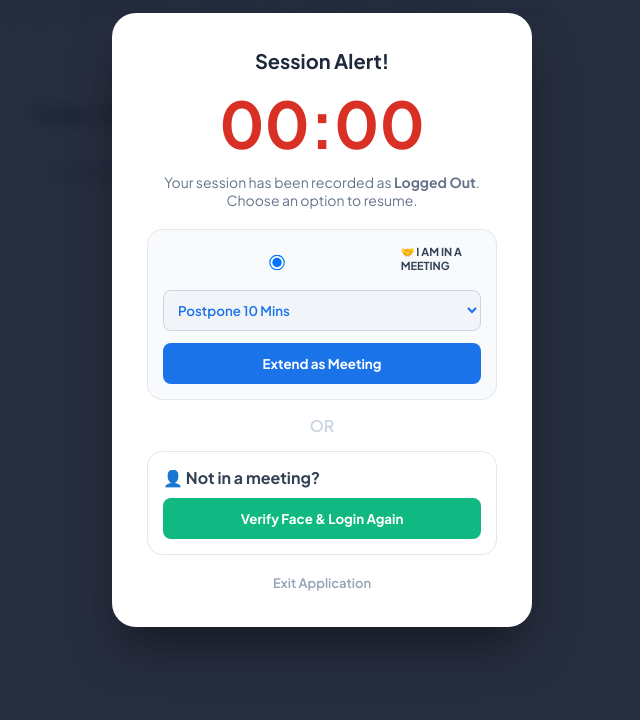
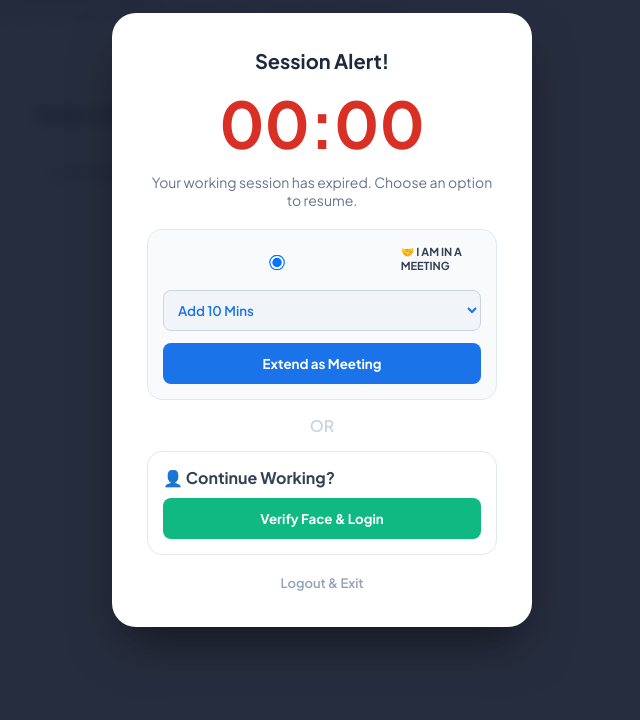
Before and after one commit to vtabsquare/Biometric-Attendance-System, a Flask app: template templates/employee_dashboard.html in a window 1280 px wide. Shown: the part 80-800 px from the top of the page, without its empty margins (318-958 px from the left). Run offline with Flask 3, Linux system fonts and the light colour scheme; the template is opened without the code that fills it, so the values that code supplies are empty.

Commit message:
Added security popup, OS notifications, and meeting-to-meeting logic

```diff
--- a/app.py
+++ b/app.py
@@ -97,7 +97,7 @@ def login():
             if check_password_hash(user_data[4], password):
                 session.clear()
                 session.permanent = True
-                app.permanent_session_lifetime = timedelta(minutes=2) # Test value: Change back to hours=2 for production
+                app.permanent_session_lifetime = timedelta(minutes=2)
                 session.update({
                     'user_row': cell.row,
                     'first_name': user_data[0],
@@ -163,7 +163,6 @@ def process_verification():
     data = request.get_json()
     row_id = session.get('user_row')
     mode = data.get('mode', 'login')
-
     loc_text = data.get('detailed_location', 'Unknown')
     map_link = data.get('location', '#')
     full_loc_string = f"{loc_text} | {map_link}"
@@ -185,11 +184,10 @@ def process_verification():
             records = attn_sheet.get_all_records()
             open_row = next((i for i, r in enumerate(records, 2) if r['First Name'] == user_data[0] and r['Date'] == today and not r.get('Logout Time')), None)
 
-            # FIX: ALWAYS CLOSE PREVIOUS SESSION AND RECORD ACCURATE LOCATION
             if open_row:
-                attn_sheet.update_cell(open_row, 5, cur_time)      # Col E: Logout Time
-                attn_sheet.update_cell(open_row, 6, "Present")     # Col F: Status
-                attn_sheet.update_cell(open_row, 8, full_loc_string)# Col H: Logout Location
+                attn_sheet.update_cell(open_row, 5, cur_time)
+                attn_sheet.update_cell(open_row, 6, "Present")
+                attn_sheet.update_cell(open_row, 8, full_loc_string)
 
             if mode == 'logout':
                 session.clear()
@@ -201,10 +199,27 @@ def process_verification():
                 return jsonify({"success": True, "redirect": "/employee/dashboard"})
 
         return jsonify({"success": False, "message": "Face not recognized."})
+    except Exception as e:
+        return jsonify({"success": False, "message": "Server error."})
 
-    except Exception as e:
-        print(f"Verification Error: {e}")
-        return jsonify({"success": False, "message": "Server error during verification."})
+# --- UPDATED: SECURE LOGOUT PREPARATION ---
+@app.route('/prepare_logout', methods=['POST'])
+def prepare_logout():
+    if 'user_row' not in session: return jsonify({"success": False})
+    try:
+        _, attn_sheet = get_sheets()
+        IST = pytz.timezone('Asia/Kolkata')
+        now = datetime.now(IST)
+        today, cur_time = now.strftime("%Y-%m-%d"), now.strftime("%H:%M:%S")
+        records = attn_sheet.get_all_records()
+        # Find and accurately end the 'In Meeting' row if user is leaving early
+        for i, r in enumerate(records, start=2):
+            if r['First Name'] == session.get('first_name') and r['Date'] == today and r['Status'] == 'In Meeting' and not r.get('Logout Time'):
+                attn_sheet.update_cell(i, 5, cur_time)
+                break
+        return jsonify({"success": True})
+    except:
+        return jsonify({"success": False})
 
 @app.route('/auto_logout_record', methods=['POST'])
 def auto_logout_record():
@@ -244,7 +259,6 @@ def start_meeting():
                 attn_sheet.update_cell(i, 6, "Transition to Meeting")
                 break
 
-        # New Meeting Row
         attn_sheet.append_row([user_data[0], user_data[1], today, start_time, end_time, "In Meeting", "Meeting Popup", "Meeting Popup"])
 
         session.permanent = True
@@ -296,19 +310,15 @@ def add_employee():
         user_row = user_sheet.find(e).row
         reg_link = f"https://biometric-attendance-system-tsca.onrender.com/register_face/{user_row}"
 
-        # PROFESSIONAL EMAIL TEMPLATE (Matching Image 5)
         email_html = f"""
         <div style="background-color: #121212; color: #ffffff; padding: 40px; font-family: sans-serif; border-radius: 10px;">
             <h1 style="color: #4c8bf5; font-size: 28px;">Hello {f},</h1>
             <p style="font-size: 18px; line-height: 1.6;">Your workspace account is ready. Please follow these steps:</p>
-
             <div style="background-color: #1a1a1a; padding: 25px; border-radius: 12px; margin: 25px 0; border: 1px solid #333;">
                 <p style="margin: 0 0 10px 0;"><b>1. Temporary Password:</b> <code style="background-color: #333; padding: 4px 8px; border-radius: 6px; color: #4c8bf5;">{temp_pass}</code></p>
                 <p style="margin: 0;"><b>2. Face Registration:</b> You must register your face profile before logging in.</p>
             </div>
-
             <a href="{reg_link}" style="display: inline-block; background-color: #4c8bf5; color: white; padding: 16px 32px; text-decoration: none; border-radius: 8px; font-weight: bold; font-size: 16px;">Register Face Now</a>
-
             <p style="font-size: 13px; color: #888888; margin-top: 30px; border-top: 1px solid #333; padding-top: 20px;">Note: You will be asked to change your password on first login for security.</p>
         </div>
         """
@@ -325,10 +335,15 @@ def delete_employee(row_id):
     try:
         employee_data = user_sheet.row_values(row_id)
         first_name = employee_data[0]
+        # Wipe Attendance logs from bottom up
+        all_logs = attn_sheet.get_all_values()
+        for i in range(len(all_logs), 1, -1):
+            if all_logs[i-1][0] == first_name:
+                attn_sheet.delete_rows(i)
         user_sheet.delete_rows(row_id)
-        flash(f"Deleted {first_name}.", "success")
+        flash(f"Employee {first_name} and records deleted.", "success")
     except:
-        flash("Deletion error.", "error")
+        flash("Error during deletion.", "error")
     return redirect(url_for('admin_dashboard'))
 
 @app.route('/update_password', methods=['POST'])
--- a/templates/admin_dashboard.html
+++ b/templates/admin_dashboard.html
@@ -3,7 +3,7 @@
 <head>
     <meta charset="UTF-8">
     <title>Admin Dashboard - FaceAuth</title>
-    <link rel="stylesheet" href="{{ url_for('static', filename='css/style.css', v='238') }}">
+    <link rel="stylesheet" href="{{ url_for('static', filename='css/style.css', v='241') }}">
     <style>
         :root { --primary: #1a73e8; --bg: #f8fafc; --sidebar: #ffffff; }
         body { display: flex; background: var(--bg); margin: 0; font-family: 'Inter', sans-serif; height: 100vh; overflow: hidden; }
@@ -17,7 +17,7 @@
 
         .main-content { margin-left: 260px; padding: 40px; width: calc(100% - 270px); height: 100vh; overflow-y: auto; box-sizing: border-box; }
 
-        /* FIX: Header Alignment */
+        /* FIXED: Header Alignment */
         .header { display: flex; justify-content: space-between; align-items: flex-start; margin-bottom: 20px; }
 
         .search-container { position: relative; margin-bottom: 25px; width: 100%; max-width: 400px; }
@@ -54,6 +54,7 @@
         .modal-content input, .modal-content select {
             width: 100%; padding: 14px; margin-bottom: 20px; border: 1px solid #e2e8f0; border-radius: 12px; box-sizing: border-box; font-size: 14px; background: #f8fafc; outline: none; transition: 0.2s;
         }
+        .modal-content input:focus, .modal-content select:focus { border-color: var(--primary); background: #fff; }
     </style>
 </head>
 <body>
--- a/templates/employee_dashboard.html
+++ b/templates/employee_dashboard.html
@@ -3,7 +3,7 @@
 <head>
     <meta charset="UTF-8">
     <title>Employee Dashboard - FaceAuth</title>
-    <link rel="stylesheet" href="{{ url_for('static', filename='css/style.css', v='239') }}">
+    <link rel="stylesheet" href="{{ url_for('static', filename='css/style.css', v='240') }}">
     <style>
         :root { --primary: #1a73e8; --bg: #f8fafc; --sidebar: #ffffff; }
         body { display: flex; background: var(--bg); margin: 0; font-family: 'Inter', sans-serif; min-height: 100vh; }
@@ -40,7 +40,7 @@
         <div class="warning-card">
             <h3 style="margin-top:0; color:#1e293b; font-size: 20px;">Session Alert!</h3>
             <h1 id="popupTimer" style="color: #d93025; font-size: 64px; margin: 10px 0; font-weight: 800;">00:00</h1>
-            <p style="color: #64748b; font-size: 14px; margin-bottom: 20px;">Your session has been recorded as <b>Logged Out</b>. Choose an option to resume.</p>
+            <p style="color: #64748b; font-size: 14px; margin-bottom: 20px;">Your working session has expired. Choose an option to resume.</p>
 
             <div style="text-align:left; margin-bottom:15px; background: #f8fafc; padding: 15px; border-radius: 15px; border: 1px solid #e2e8f0;">
                 <div style="display:flex; align-items:center; gap:10px; margin-bottom:10px;">
@@ -48,9 +48,9 @@
                     <label for="optMeeting" style="font-weight:700; color: #334155;">🤝 I am in a Meeting</label>
                 </div>
                 <select id="popupDuration" style="width:100%; padding:10px; border-radius:8px; border:1px solid #cbd5e1; font-weight:600; color:#1a73e8; outline:none;">
-                    <option value="600">Postpone 10 Mins</option>
-                    <option value="1800">Postpone 30 Mins</option>
-                    <option value="3600">Postpone 1 Hour</option>
+                    <option value="600">Add 10 Mins</option>
+                    <option value="1800">Add 30 Mins</option>
+                    <option value="3600">Add 1 Hour</option>
                 </select>
                 <button onclick="submitMeetingFromPopup()" style="width:100%; margin-top:12px; background:#1a73e8; color:white; border:none; padding:12px; border-radius:8px; font-weight:bold; cursor:pointer;">Extend as Meeting</button>
             </div>
@@ -58,11 +58,11 @@
             <div style="margin: 15px 0; color: #cbd5e1; font-weight: 600;">OR</div>
 
             <div style="text-align:left; background: #ffffff; padding: 15px; border-radius: 15px; border: 1px solid #e2e8f0;">
-                <p style="margin:0 0 10px 0; font-weight:700; color:#334155;">👤 Not in a meeting?</p>
-                <button onclick="window.location.href='/verify-face?mode=login'" style="width:100%; background:#10b981; color:white; border:none; padding:12px; border-radius:8px; font-weight:bold; cursor:pointer;">Verify Face & Login Again</button>
+                <p style="margin:0 0 10px 0; font-weight:700; color:#334155;">👤 Continue Working?</p>
+                <button onclick="window.location.href='/verify-face?mode=login'" style="width:100%; background:#10b981; color:white; border:none; padding:12px; border-radius:8px; font-weight:bold; cursor:pointer;">Verify Face & Login</button>
             </div>
 
-            <button onclick="window.location.href='/logout'" style="background:none; border:none; color:#94a3b8; margin-top:20px; cursor:pointer; font-weight:600; font-size:13px;">Exit Application</button>
+            <button onclick="handleSecureLogout()" style="background:none; border:none; color:#94a3b8; margin-top:20px; cursor:pointer; font-weight:600; font-size:13px;">Logout & Exit</button>
         </div>
     </div>
 
@@ -76,7 +76,7 @@
         <div style="display:flex; justify-content:space-between; align-items:center; margin-bottom:40px;">
             <div>
                 <h1>Welcome, {{ name }}!</h1>
-                <p style="color:#64748b">Your biometric session is monitored. Re-verification required every 2 hours.</p>
+                <p style="color:#64748b">Your biometric session is active. Re-verify every 2 hours.</p>
             </div>
             <div class="timer-display">🕒 <span id="timer">Calculating...</span></div>
         </div>
@@ -112,22 +112,22 @@
 
     <script>
         const loginTime = {{ session.get('last_auth', 0) }};
-        const baseTime = 120; // 2 Mins for testing
+        const baseTime = 120; // 2 Minutes for Testing. Change to 7200 for 2 Hours.
         let extraTime = 0;
         let isWarningActive = false;
         let originalTitle = document.title;
         let flashInterval = null;
 
+        // Request Notification Permission
         if (Notification.permission !== "granted") {
             Notification.requestPermission();
         }
 
-        // ISSUE #3 FIX: If they logout during a meeting, tell Python to close the meeting row NOW
+        // SECURE LOGOUT HANDLER
         async function handleSecureLogout() {
-            // This checks if the session timer says we are currently in an 'extended' meeting state
-            if (extraTime > 0) {
-                await fetch('/secure_logout_meeting', { method: 'POST' });
-            }
+            // 1. Tell Python to stop any active meeting/session timers NOW
+            await fetch('/prepare_logout', { method: 'POST' });
+            // 2. Go to Face Verify. Mode 'logout' ensures it goes to landing page AFTER scan.
             window.location.href = '/verify-face?mode=logout';
         }
 
@@ -154,7 +154,9 @@
         }
 
         async function triggerSecurityAlert() {
+            // Record logout time in sheet automatically
             await fetch('/auto_logout_record', { method: 'POST' });
+
             document.getElementById('warningOverlay').style.display = 'flex';
 
             if (!flashInterval) {
@@ -163,9 +165,11 @@
                 }, 1000);
             }
 
+            // PERSISTENT NOTIFICATION (Works when minimized)
             if (Notification.permission === "granted") {
-                const n = new Notification("FaceAuth: Session Alert", {
+                const n = new Notification("FaceAuth: SESSION EXPIRED", {
                     body: "Session expired! Please extend via Meeting or Re-verify face.",
+                    tag: "session-alert",
                     requireInteraction: true
                 });
                 n.onclick = () => { window.focus(); clearInterval(flashInterval); document.title = originalTitle; };
```
